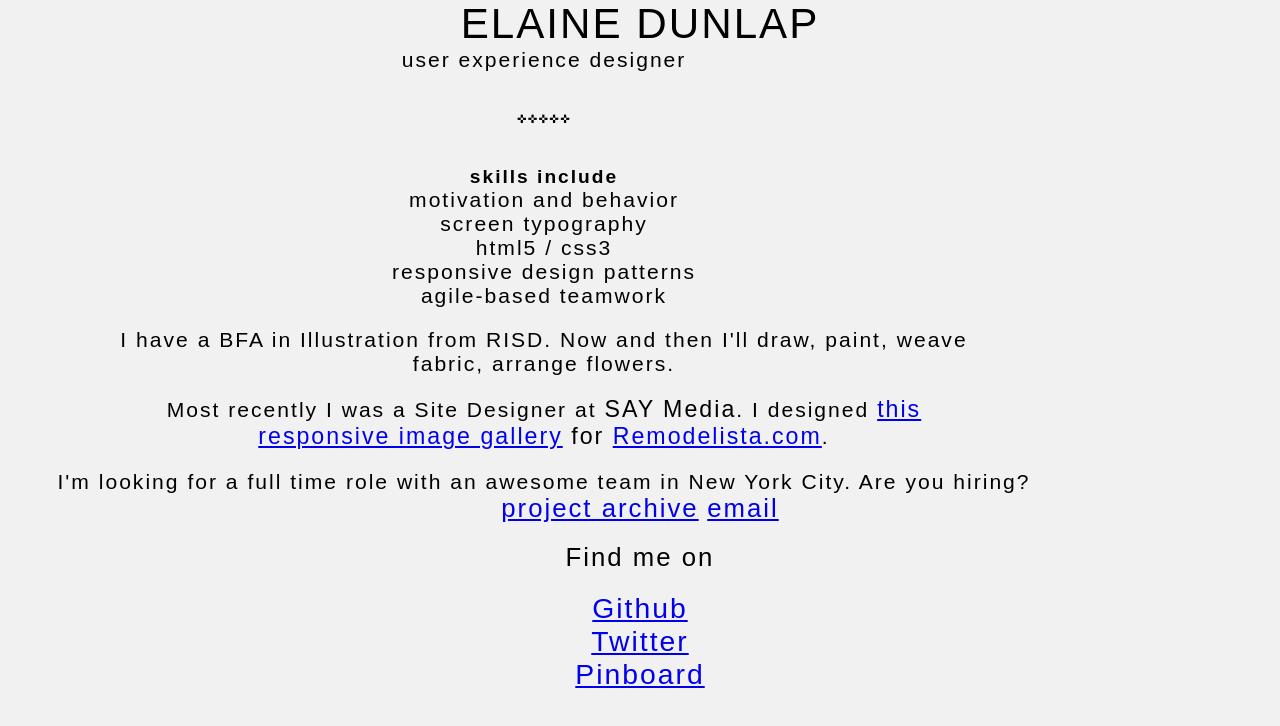
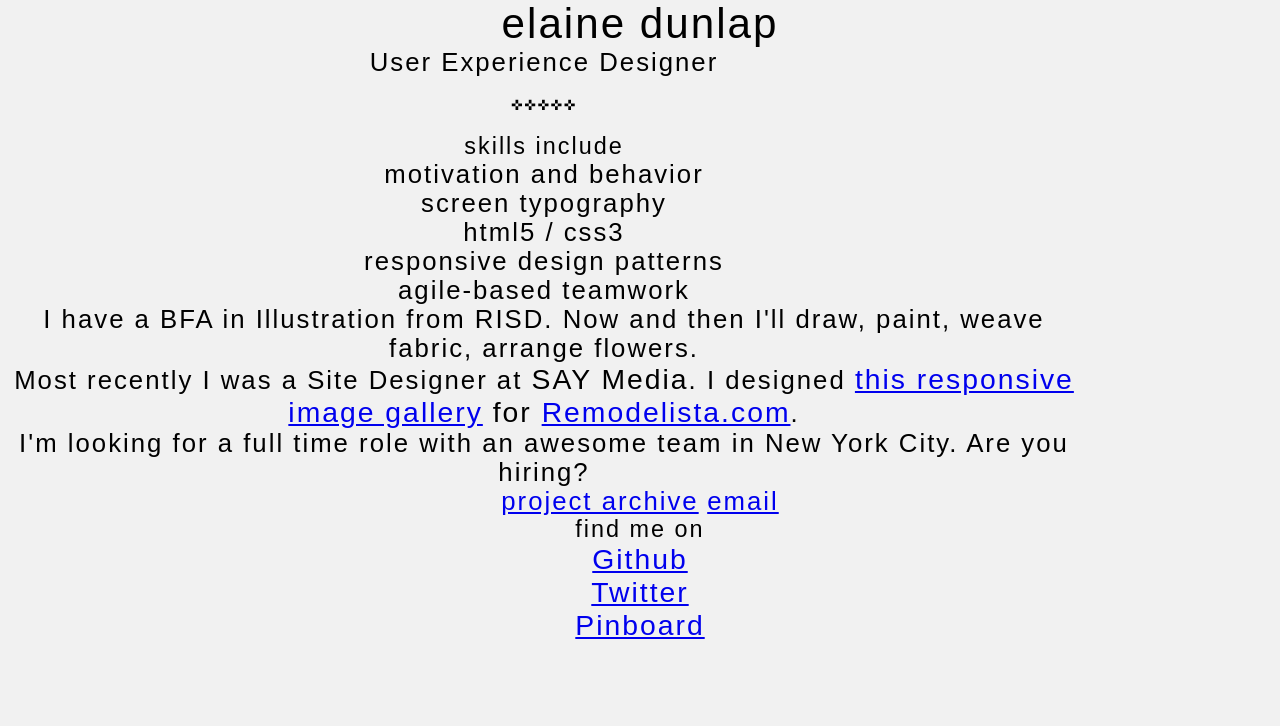
Before and after one commit to medun/medun.github.com, a plain HTML site: page index.html in a window 1280 px wide. Drawn offline with Linux system fonts and the light colour scheme.

Commit message:
lowercase h1.

```diff
--- a/index.html
+++ b/index.html
@@ -38,13 +38,13 @@
 	<aside class="contact">
 		<a href="http://design.elainedunlap.com">project archive</a>
 		<a href="@gmail.com">email</a>
-		<p>Find me on
+		<h3>Find me on</h3>
 			<ul>
 				<a href="https://github.com/medun"><li>Github</li></a>
 				<a href="https://twitter.com/medun"><li>Twitter</li></a>
 				<a href="http://pinboard.in/u:elainedunlap"><li>Pinboard</li></a>
 			</ul>
-		</p>
+
 	</aside>
 	</div>
 </body>
--- a/style.css
+++ b/style.css
@@ -28,7 +28,7 @@ header {
 		}
 h1.first{
 	font-size: 1.8em;
-	font-weight: 200;
+	font-weight: 500;
 /*position: absolute;*/
 /*right: 15%;*/
 /*	color: #e8ffc4;*/
@@ -40,7 +40,7 @@ h1.first{
 /*	color: #ea0de2;*/
 /*	color:#e62552;*/
 	letter-spacing: 2px;
-	text-transform: uppercase;
+	text-transform: lowercase;
 	}
 
 h3 {
@@ -48,25 +48,24 @@ h3 {
 	font-size: 1em;
 	text-transform: lowercase;
 		letter-spacing: 2px;
-		font-weight: 600;
+		font-weight: 500;
 
 	}
 h3#title {
-
+	font-family: "ff-basic-gothic-web-pro", sans-serif;
 	font-weight: 200;
 	font-size: 1.1em;
-		text-transform: lowercase;
+	text-transform: none;
 }
-section { text-align: center;
+section {
 /*	color: #fdf9f8;*/
-	font-size: .9em;
+
 		font-weight: 200;
 		width: 85%;
 
 }
 
-p { width: 80%;
-	margin: 20px auto 20px auto;
+p {
 	}
 
 ul { list-style-type: none;
```
